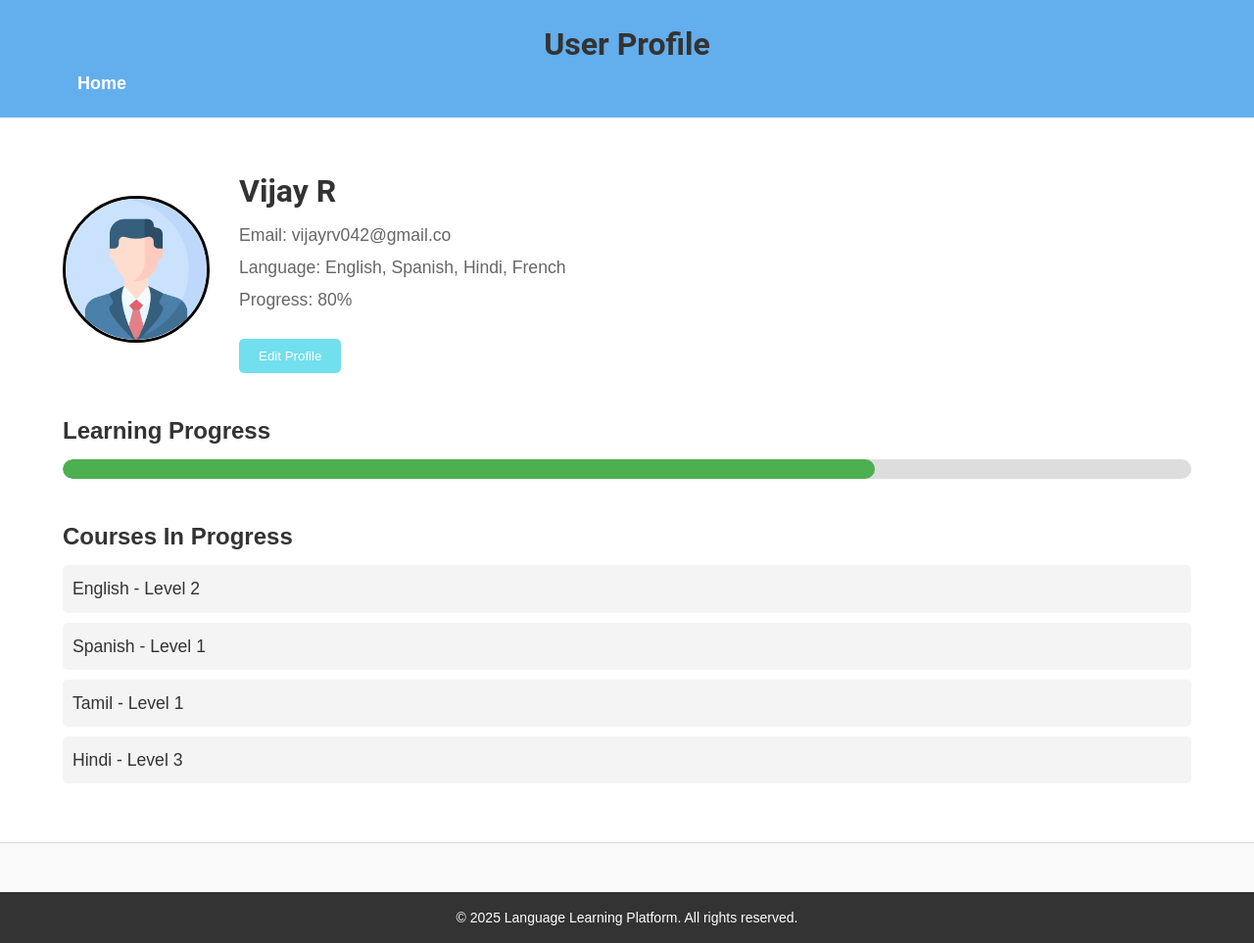
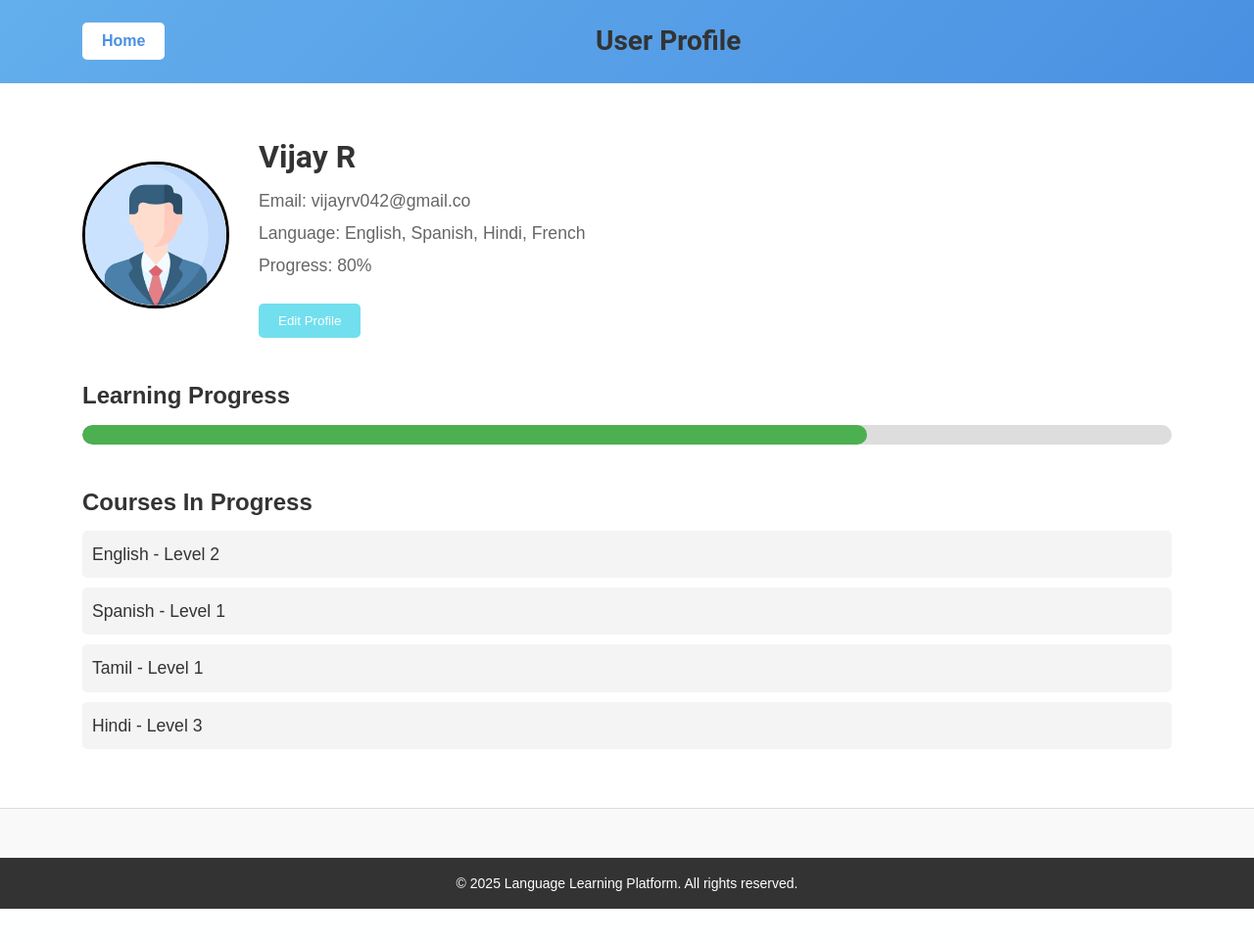
Before and after one commit to VIJAYWHAT/speak-ease, a Flask app: page /profile in a window 1280 px wide. Shown: the whole page at 98% size. After the commit the page ends 928 px from the top, so only its background shows below. Run offline with Flask 3, Linux system fonts and the light colour scheme.

Commit message:
Profile page UI changes

```diff
--- a/app/static/css/profile.css
+++ b/app/static/css/profile.css
@@ -24,32 +24,49 @@ h1, h2 {
 
 /* Header Styles */
 header {
-    background-color: rgb(99, 174, 236);
+    background: linear-gradient(135deg, #63aeec, #4a90e2);
     padding: 20px 0;
     color: white;
+    box-shadow: 0 2px 5px rgba(0,0,0,0.1);
+}
+
+.container {
+    max-width: 1200px;
+    margin: 0 auto;
+    padding: 0 20px;
+}
+
+.header-content {
+    display: flex;
+    justify-content: space-between;
+    align-items: center;
+    flex-wrap: wrap;
+}
+
+header h1 {
+    flex: 2;
+    font-size: 28px;
+    margin: 0;
     text-align: center;
 }
 
-header nav ul {
-    list-style: none;
-    display: flex;
+nav .back-btn {
+    background-color: white;
+    color: #4a90e2;
+    border: none;
+    padding: 10px 20px;
+    font-size: 16px;
+    font-weight: bold;
+    border-radius: 5px;
+    cursor: pointer;
+    transition: background 0.3s ease;
+    text-decoration: none;
 }
 
-header nav ul li {
-    display: inline;
-    margin: 0 15px;
+nav .back-btn:hover {
+    background-color: #f4f4f4;
 }
 
-header nav ul li a {
-    text-decoration: none;
-    color: white;
-    font-size: 18px;
-    font-weight: bold;
-}
-
-header nav ul li a:hover {
-    color: #f4f4f4;
-}
 
 /* Main Content */
 .main-content {
--- /dev/null
+++ b/app/tempCodeRunnerFile.py
@@ -0,0 +1,4 @@
+app = Flask(__name__, template_folder='templates', static_folder='static')
+CORS(app)
+app.secret_key = "secure_secret_key"
+db = firestore.client()
--- a/app/templates/profile.html
+++ b/app/templates/profile.html
@@ -10,14 +10,15 @@
 <body>
     <header>
         <div class="container">
-            <h1>User Profile</h1>
-            <nav>
-                <ul>
-                    <li><a href="/home">Home</a></li>
-                </ul>
-            </nav>
+            <div class="header-content">
+                <nav>
+                    <button class="back-btn" onclick="history.back()">Home</button>
+                </nav>
+                <h1>User Profile</h1>
+            </div>
         </div>
     </header>
+
 
     <section class="profile">
         <div class="container">
```
